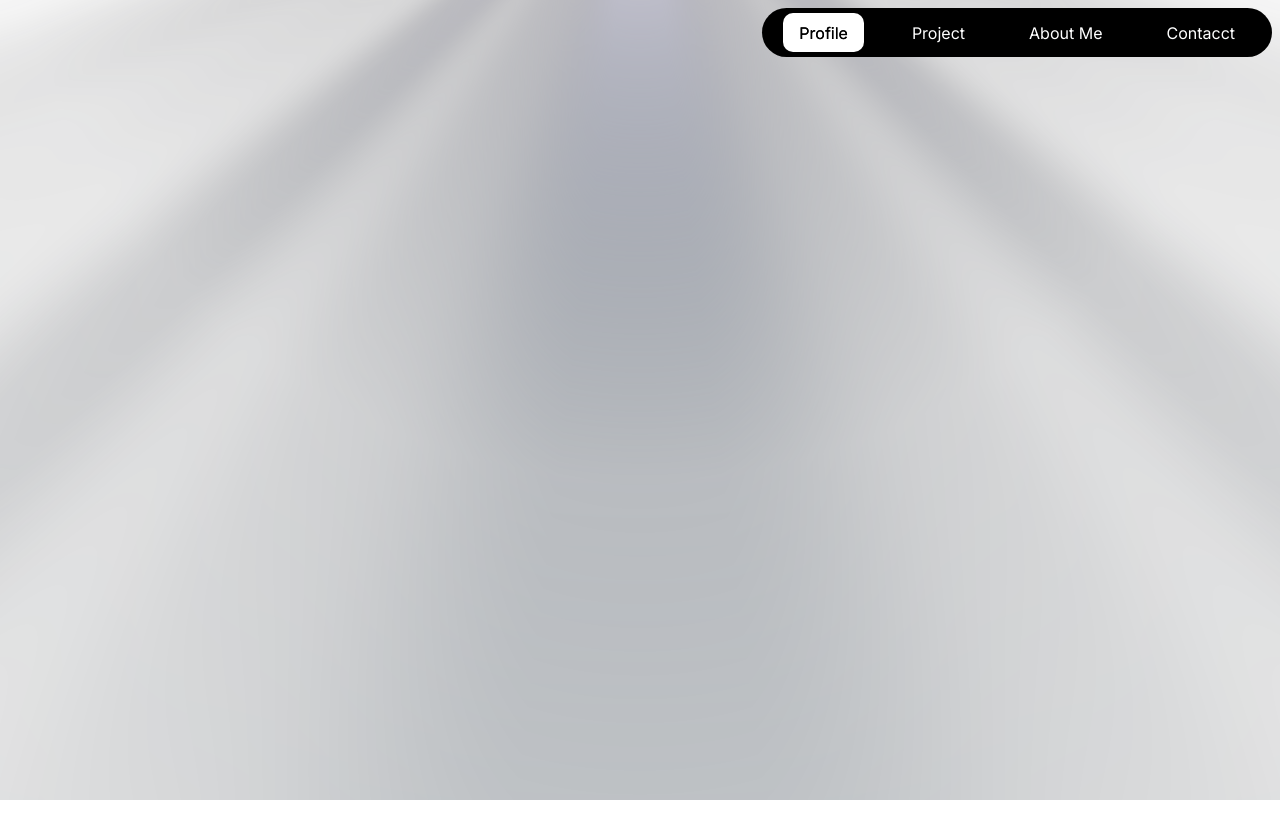
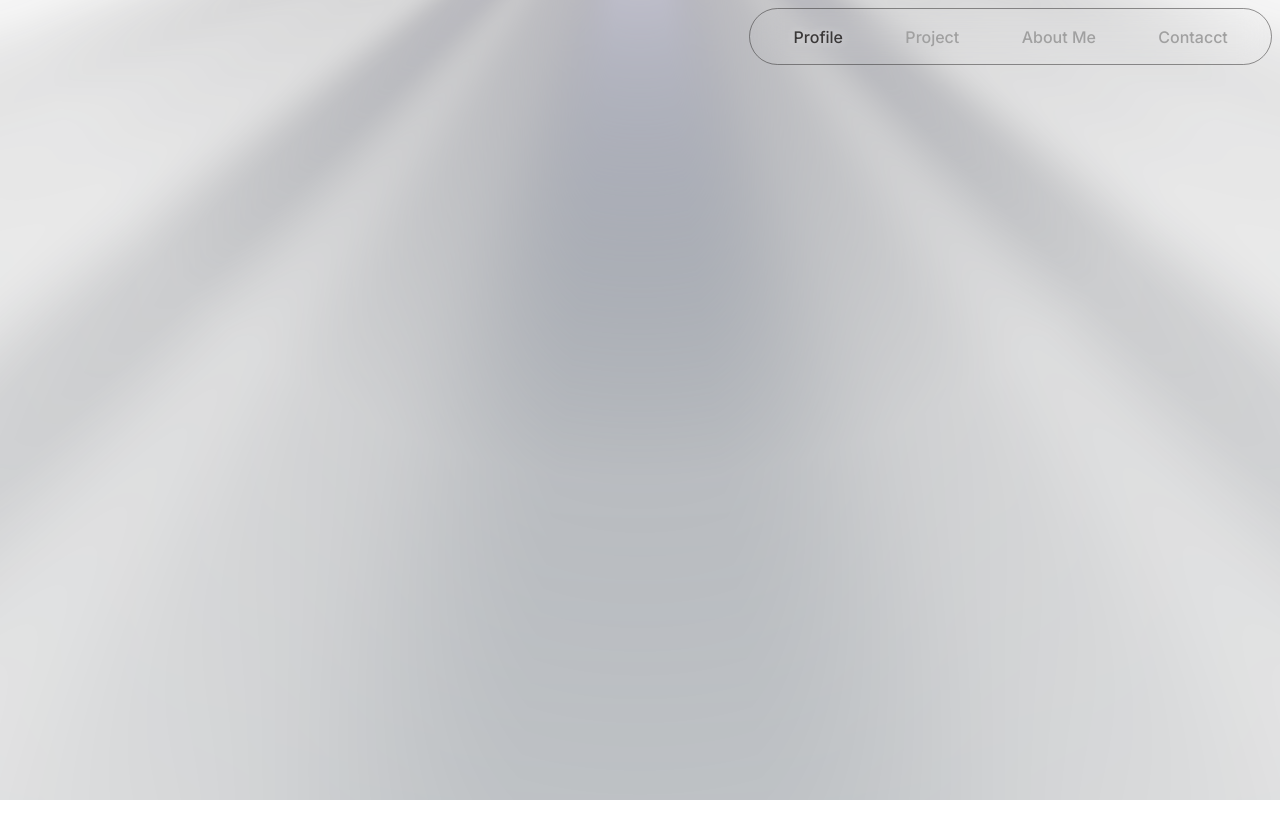
Before and after one commit to stuck-w-yu/portfolio-next-js, a Next.js app: page / in a window 1280 px wide. Shown: the top 838 px of the page. Built offline with nearby package versions, Linux system fonts and the light colour scheme.

Commit message:
update navar dan background

```diff
--- a/components/GooeyNav.css
+++ b/components/GooeyNav.css
@@ -1,11 +1,6 @@
 :root {
-  /* --- TAMBAHAN PENTING: Definisi Warna Partikel --- */
-  /* Anda bisa mengubah warna ini sesuai selera (hex/rgb/hsl) */
-  --color-1: #0000; /* Merah */
-  --color-2: #0000; /* Kuning */
-  --color-3: #0000; /* Hijau */
-  --color-4: #0000; /* Biru */
-  --color-5: #0000; /* Ungu */
+  /* Warna Partikel (Akan meledak saat diklik) */
+
 
   --linear-ease: linear(
     0, 0.068, 0.19 2.7%, 0.804 8.1%, 1.037, 1.199 13.2%, 1.245, 1.27 15.8%,
@@ -17,84 +12,55 @@
 
 .gooey-nav-container {
   position: relative;
-  /* Tambahan: Agar navbar tidak memanjang 100% layar jika tidak perlu */
   display: inline-block;
-  /* Tambahan: Agar background hitam dari efek filter tidak bocor keluar kotak */
+  /* Background Container Gelap agar efek kaca terlihat */
+  background: rgba(255, 255, 255, 0);
   border-radius: 2rem;
-  background: #000; /* Warna dasar navbar (agar kontras dengan teks putih) */
-  padding: 5px; /* Memberi sedikit ruang napas */
+  padding: 8px;
+  /* Border tipis container */
+  border: 1px solid rgba(36, 35, 35, 0.473);
+  backdrop-filter: blur(15px);
 }
 
 .gooey-nav-container nav {
   display: flex;
   position: relative;
-  transform: translate3d(0, 0, 0.01px);
+  z-index: 10;
 }
 
 .gooey-nav-container nav ul {
   display: flex;
-  gap: 2em;
+  gap: 1.5em; /* Jarak antar menu */
   list-style: none;
   padding: 0 1em;
   margin: 0;
   position: relative;
   z-index: 3;
-  color: white; /* Warna teks default */
-  /* Text shadow opsional, dihapus jika ingin lebih bersih */
-  text-shadow: 0 1px 1px hsl(205deg 30% 10% / 0.2);
 }
 
 .gooey-nav-container nav ul li {
-  border-radius: 100vw;
   position: relative;
   cursor: pointer;
-  transition:
-    background-color 0.3s ease,
-    color 0.3s ease,
-    box-shadow 0.3s ease;
-  /* Garis tipis transparan */
-  box-shadow: 0 0 0.5px 1.5px transparent;
-  color: white;
-  /* Mencegah teks terpilih saat klik cepat */
+  color: #a0a0a0; /* Warna teks tidak aktif (abu-abu) */
+  transition: color 0.3s ease;
   user-select: none;
+  font-weight: 500;
 }
 
 .gooey-nav-container nav ul li a {
   display: inline-block;
-  padding: 0.6em 1em;
-  text-decoration: none; /* Hilangkan garis bawah link */
-  color: inherit; /* Ikuti warna li */
+  padding: 0.6em 1.2em;
+  text-decoration: none;
+  color: inherit;
 }
 
-/* Aksesibilitas keyboard */
-.gooey-nav-container nav ul li:focus-within:has(:focus-visible) {
-  box-shadow: 0 0 0.5px 1.5px white;
+/* State Aktif untuk Teks */
+.gooey-nav-container nav ul li.active {
+  color: rgb(58, 56, 56); /* Putih terang saat aktif */
+  text-shadow: 0 0 10px rgba(255, 255, 255, 0.5); /* Efek glow teks */
 }
 
-/* Background putih saat hover/active (Layer paling bawah) */
-.gooey-nav-container nav ul li::after {
-  content: '';
-  position: absolute;
-  inset: 0;
-  border-radius: 10px; /* Sesuaikan kelengkungan kotak hover */
-  background: white;
-  opacity: 0;
-  transform: scale(0);
-  transition: all 0.3s ease;
-  z-index: -1;
-}
-
-.gooey-nav-container nav ul li.active {
-  color: black; /* Warna teks saat aktif menjadi hitam */
-  text-shadow: none;
-}
-
-.gooey-nav-container nav ul li.active::after {
-  opacity: 1;
-  transform: scale(1);
-}
-
-/* --- LOGIC EFEK GOOEY --- */
+/* --- LOGIC EFEK GLASS (Pointer) --- */
 
 .gooey-nav-container .effect {
   position: absolute;
@@ -102,135 +68,84 @@
   top: 0;
   width: 0;
   height: 0;
-  opacity: 1;
   pointer-events: none;
-  display: grid;
-  place-items: center;
   z-index: 1;
 }
 
-.gooey-nav-container .effect.text {
-  color: white;
-  transition: color 0.3s ease;
-  /* Penting: Agar teks duplikat tidak mengganggu layout */
-  white-space: nowrap;
-  pointer-events: none;
+/* Container filter (Dulu untuk gooey, sekarang untuk positioning kaca) */
+.gooey-nav-container .effect.filter {
+  filter: none; /* Gooey dimatikan */
+  opacity: 1;
+  mix-blend-mode: normal;
 }
 
-.gooey-nav-container .effect.text.active {
-  color: black;
-}
-
-/* Bagian Filter Utama */
-.gooey-nav-container .effect.filter {
-  /* Ini rahasia efek gooey: Blur + High Contrast */
-  filter: blur(7px) contrast(100) blur(0);
-  mix-blend-mode: lighten; /* Mencampur dengan background hitam */
-}
-
-/* Background hitam besar di belakang filter untuk support contrast */
-.gooey-nav-container .effect.filter::before {
-  content: '';
-  position: absolute;
-  inset: -75px; /* Area efek lebih besar dari navbar */
-  z-index: -2;
-  background: black;
-}
-
-/* Lingkaran putih yang membesar (Pill) */
+/* Kaca yang bergerak (The Glass Pill) */
 .gooey-nav-container .effect.filter::after {
   content: '';
   position: absolute;
   inset: 0;
-  background: white;
+
+  /* Style Kaca */
+  background: rgba(255, 255, 255, 0.1); /* Putih transparan */
+  backdrop-filter: blur(10px);          /* Efek Blur belakang */
+  -webkit-backdrop-filter: blur(10px);
+  border: 1px solid rgba(255, 255, 255, 0.2); /* Garis tepi kaca */
+  box-shadow:
+    0 4px 30px rgba(0, 0, 0, 0.1),
+    inset 0 0 10px rgba(255, 255, 255, 0.05); /* Kilau dalam */
+
   transform: scale(0);
   opacity: 0;
   z-index: -1;
-  border-radius: 100vw;
+  border-radius: 2rem;
+  transition: all 0.5s cubic-bezier(0.2, 0.8, 0.2, 1);
 }
 
+/* Saat aktif, kaca muncul */
 .gooey-nav-container .effect.active::after {
-  animation: pill 0.3s ease both;
+  transform: scale(1);
+  opacity: 1;
 }
 
-@keyframes pill {
-  to {
-    transform: scale(1);
-    opacity: 1;
-  }
+/* Helper Text (untuk sizing, hidden visualnya) */
+.gooey-nav-container .effect.text {
+  opacity: 0; /* Sembunyikan helper text karena kita pakai text asli */
+  pointer-events: none;
 }
 
-/* --- PARTIKEL & ANIMASI --- */
+/* --- PARTIKEL (Ledakan Kecil) --- */
 
-.particle,
-.point {
+.particle, .point {
   display: block;
   opacity: 0;
-  width: 20px;
-  height: 20px;
+  width: 10px;
+  height: 10px;
   border-radius: 100%;
   transform-origin: center;
+  pointer-events: none;
 }
 
 .particle {
   --time: 5s;
   position: absolute;
-  top: calc(50% - 8px);
-  left: calc(50% - 8px);
-  animation: particle calc(var(--time)) ease 1 -350ms;
+  top: 50%;
+  left: 50%;
+  animation: particle calc(var(--time)) ease 1 forwards;
 }
 
 .point {
-  /* Menggunakan variable warna yang didefinisikan di :root */
   background: var(--color);
-  opacity: 1;
-  animation: point calc(var(--time)) ease 1 -350ms;
+  box-shadow: 0 0 8px var(--color); /* Glow partikel */
+  animation: point calc(var(--time)) ease 1 forwards;
 }
 
 @keyframes particle {
-  0% {
-    transform: rotate(0deg) translate(calc(var(--start-x)), calc(var(--start-y)));
-    opacity: 1;
-    animation-timing-function: cubic-bezier(0.55, 0, 1, 0.45);
-  }
-  70% {
-    transform: rotate(calc(var(--rotate) * 0.5)) translate(calc(var(--end-x) * 1.2), calc(var(--end-y) * 1.2));
-    opacity: 1;
-    animation-timing-function: ease;
-  }
-  85% {
-    transform: rotate(calc(var(--rotate) * 0.66)) translate(calc(var(--end-x)), calc(var(--end-y)));
-    opacity: 1;
-  }
-  100% {
-    transform: rotate(calc(var(--rotate) * 1.2)) translate(calc(var(--end-x) * 0.5), calc(var(--end-y) * 0.5));
-    opacity: 1;
-  }
+  0% { transform: translate(-50%, -50%) rotate(0deg) translate(0, 0); opacity: 1; }
+  100% { transform: translate(-50%, -50%) rotate(var(--rotate)) translate(var(--end-x), var(--end-y)); opacity: 0; }
 }
 
 @keyframes point {
-  0% {
-    transform: scale(0);
-    opacity: 0;
-    animation-timing-function: cubic-bezier(0.55, 0, 1, 0.45);
-  }
-  25% {
-    transform: scale(calc(var(--scale) * 0.25));
-  }
-  38% {
-    opacity: 1;
-  }
-  65% {
-    transform: scale(var(--scale));
-    opacity: 1;
-    animation-timing-function: ease;
-  }
-  85% {
-    transform: scale(var(--scale));
-    opacity: 1;
-  }
-  100% {
-    transform: scale(0);
-    opacity: 0;
-  }
+  0% { transform: scale(0); opacity: 1; }
+  30% { transform: scale(var(--scale)); opacity: 1; }
+  100% { transform: scale(0); opacity: 0; }
 }
```
